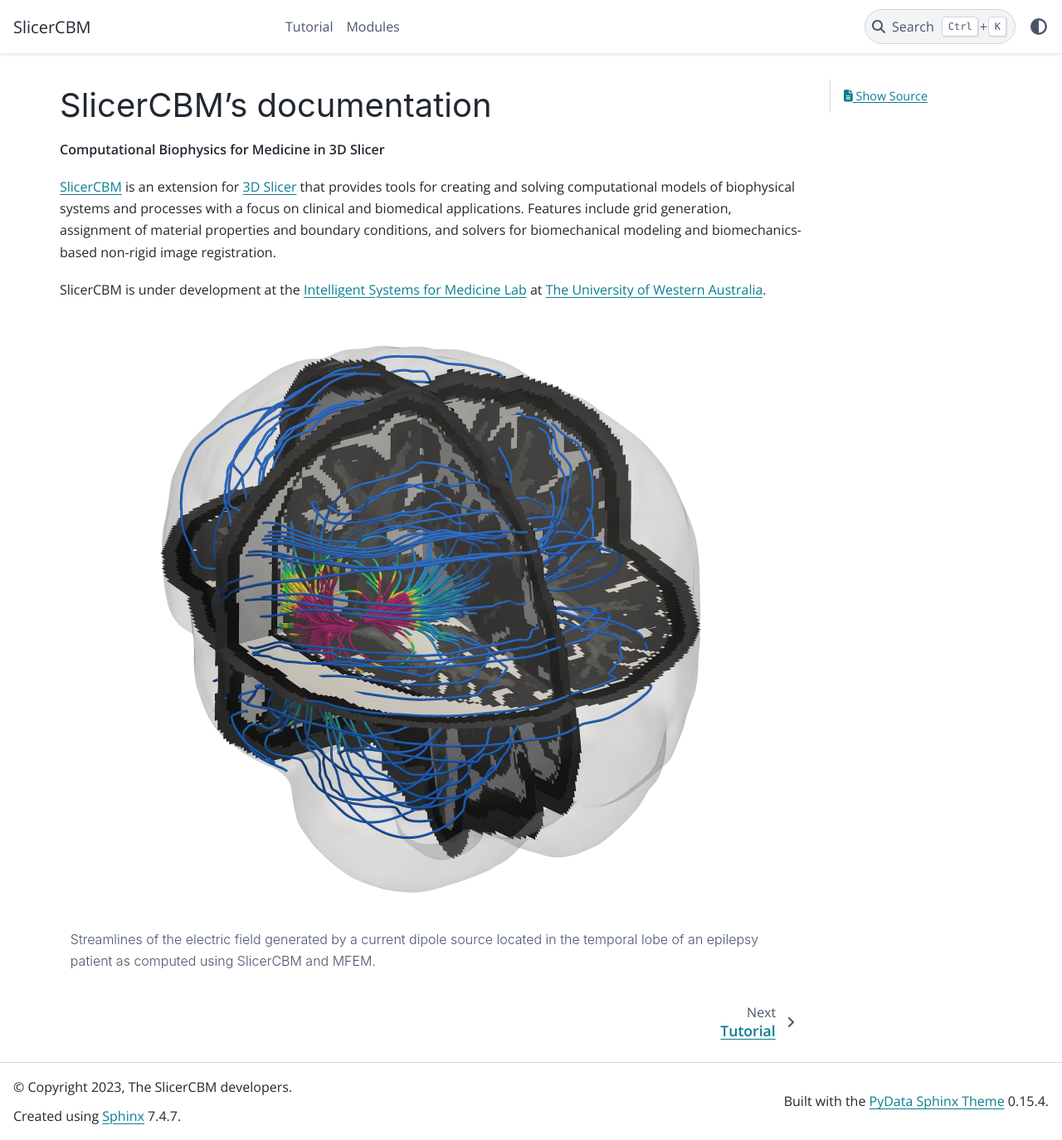
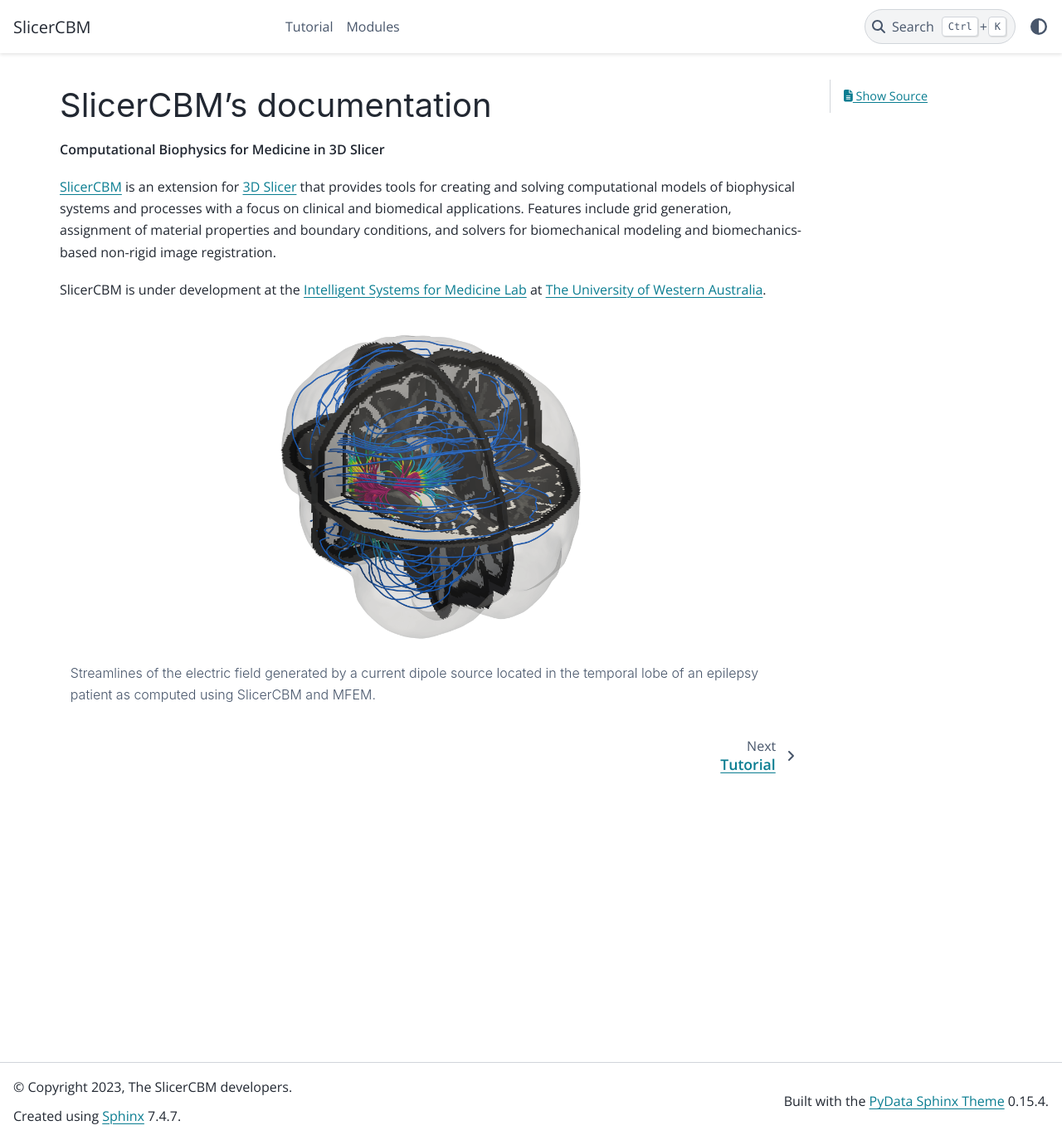
Before and after one commit to SlicerCBM/SlicerCBM, a Sphinx documentation site: the page built from docs/index.md, in a window 1280 px wide and 1374 px high. Shown: the whole window at 83% size. Built offline with Sphinx 7.4.7 and the PyData theme 0.15.4, drawn with Linux system fonts in a browser that asks for light colours.

Commit message:
Update index.md

````diff
--- a/docs/index.md
+++ b/docs/index.md
@@ -8,7 +8,7 @@ SlicerCBM is under development at the [Intelligent Systems for Medicine Lab](htt
 at [The University of Western Australia](https://www.uwa.edu.au).
 
 ```{figure} brain_electric_field.png
-:scale: 50%
+:width: 400px
 :align: center
 :alt: Streamlines of the electric field generated by a current dipole source located in the temporal lobe of an epilepsy patient as computed using SlicerCBM and MFEM.
 
````
